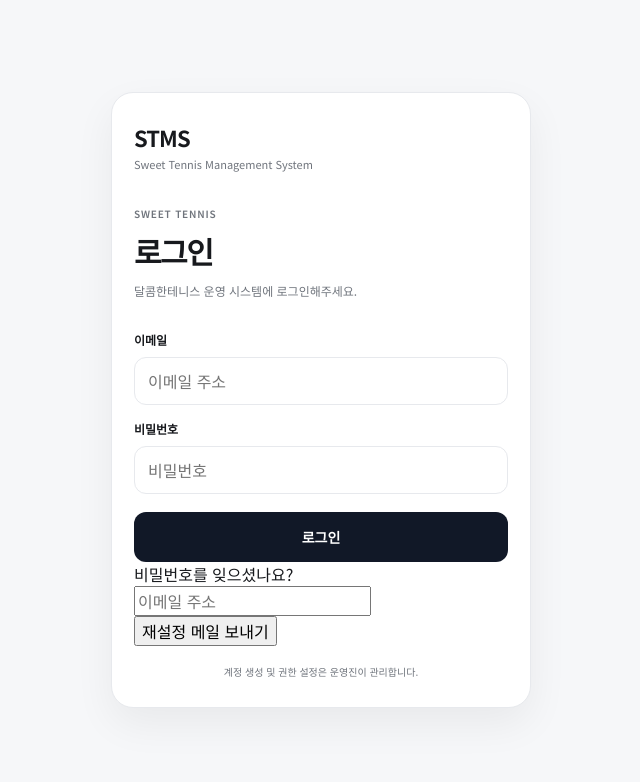
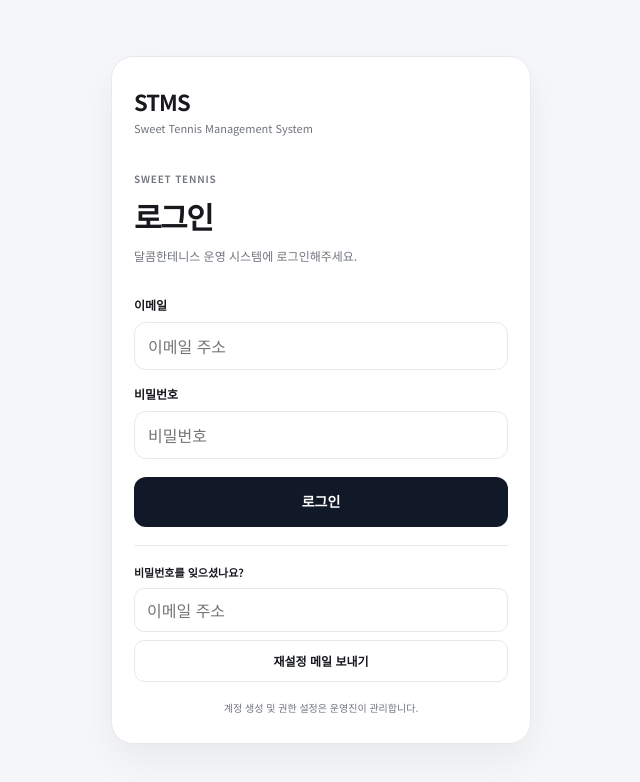
Before and after one commit to Daltematch/Daltematch, a Next.js app: page /login in a window 1280 px wide. Shown: the top 782 px of the page, without its empty margins (319-959 px from the left). Built offline with nearby package versions, Linux system fonts and the light colour scheme.

Commit message:
Style STMS password reset flow

```diff
--- a/app/globals.css
+++ b/app/globals.css
@@ -831,3 +831,57 @@ a {
   font-size: 11px;
   font-weight: 600;
 }
+
+
+.auth-reset {
+  display: grid;
+  gap: 8px;
+  margin-top: 18px;
+  padding-top: 18px;
+  border-top: 1px solid var(--line);
+}
+
+.auth-reset label {
+  font-size: 11px;
+  font-weight: 600;
+}
+
+.auth-reset input {
+  width: 100%;
+  min-height: 44px;
+  padding: 0 12px;
+  border: 1px solid var(--line);
+  border-radius: 10px;
+  background: var(--surface);
+  color: var(--text);
+}
+
+.auth-reset-button {
+  min-height: 42px;
+  border: 1px solid var(--line);
+  border-radius: 10px;
+  background: var(--surface);
+  color: var(--text);
+  font-size: 12px;
+  font-weight: 600;
+}
+
+.auth-reset p {
+  margin: 0;
+  font-size: 12px;
+  font-weight: 600;
+}
+
+.auth-reset span {
+  color: var(--muted);
+  font-size: 11px;
+}
+
+.auth-success {
+  margin: 0;
+  padding: 12px;
+  border-radius: 10px;
+  background: var(--soft);
+  color: var(--text);
+  font-size: 12px;
+}
```
